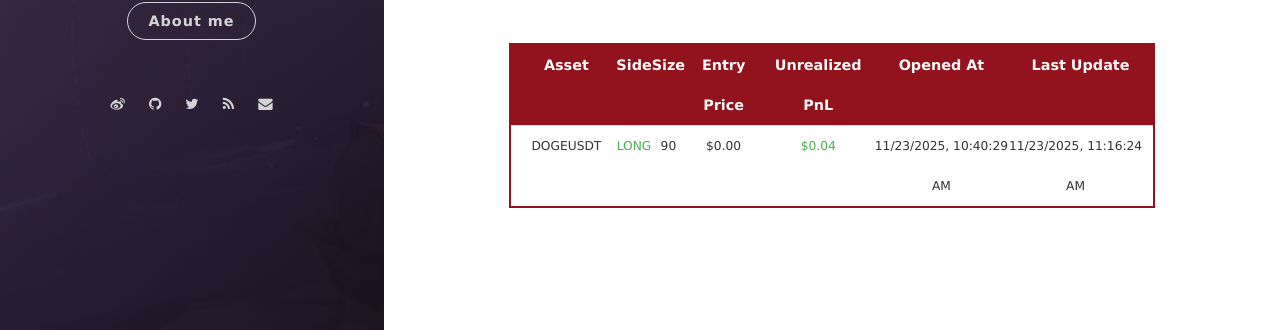
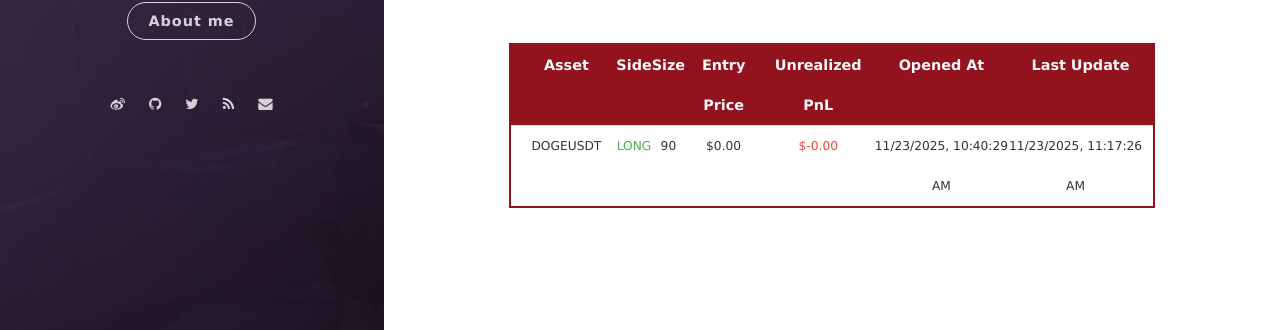
Before and after one commit to leeyegy/leeyegy.github.io, a Jekyll site: the page built from live-trading.html, in a window 1280 px wide. Shown: the part 556-886 px from the top of the page. Built offline with Jekyll 4.4.1, drawn with Linux system fonts in a browser that asks for light colours; nearby versions of some CDN libraries.

Commit message:
AccountMonitor: refresh positions 2025-11-23T19:17:26+08:00

```diff
--- a/assets/data/binance/positions.json
+++ b/assets/data/binance/positions.json
@@ -4,8 +4,8 @@
     "side": "LONG",
     "size": 90.0,
     "entryPrice": 0.0,
-    "unrealizedPnl": 0.0369,
+    "unrealizedPnl": -0.0036,
     "openedAt": "2025-11-23T18:40:29+08:00",
-    "reportedAt": "2025-11-23T19:16:24+08:00"
+    "reportedAt": "2025-11-23T19:17:26+08:00"
   }
 ]
```
